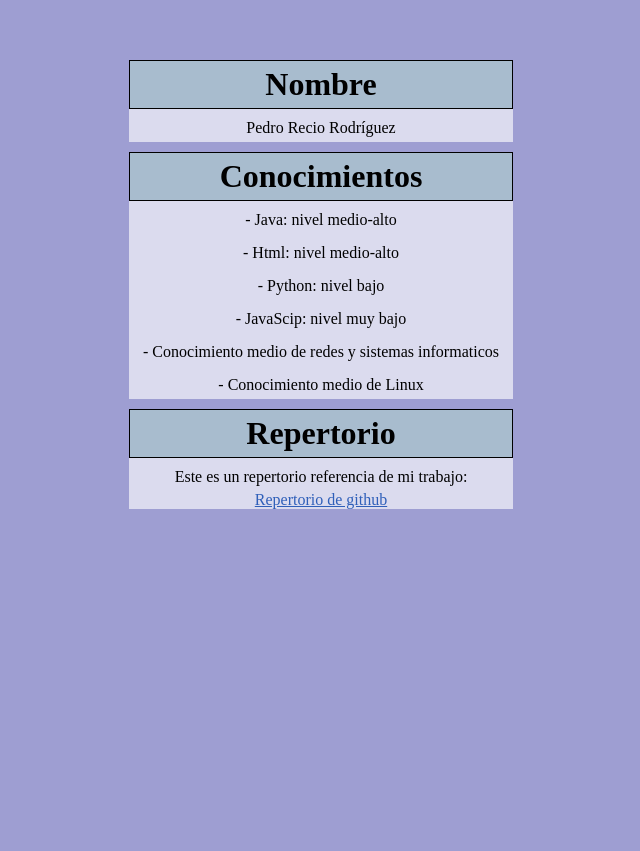
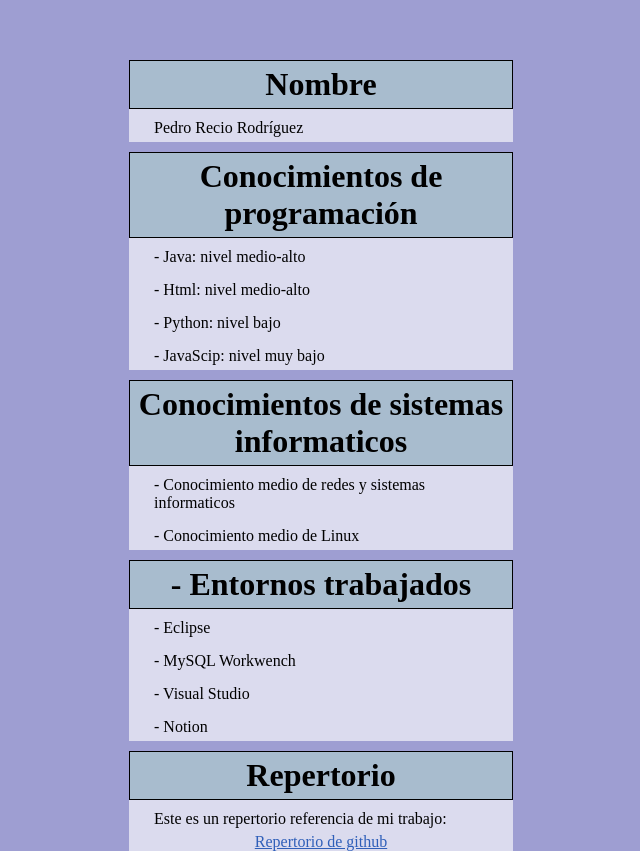
Before and after one commit to Raskatrinsqui/entornos-practica-git, a plain HTML site: page index.html in a window 1280 px wide. Shown: the part 220-1071 px from the top of the page, without its empty margins (319-959 px from the left). Before the commit the page ends 800 px from the top, so only its background shows below. Drawn offline with Linux system fonts and the light colour scheme.

Commit message:
Update trabajo

```diff
--- a/index.html
+++ b/index.html
@@ -39,6 +39,14 @@
             margin-top: 10px;
             background-color:rgba(255, 255, 255, 0.63);
         }
+        #Sistemas{
+            margin-top: 10px;
+            background-color:rgba(255, 255, 255, 0.63);
+        }
+        #entornos{
+            margin-top: 10px;
+            background-color:rgba(255, 255, 255, 0.63);
+        }
         h1 {
             padding: 5px;
             background-color: rgb(168, 188, 206);
@@ -46,6 +54,8 @@
         }
 
         p {
+            margin-left: 20px;
+            text-align: left;
             margin-top: 5px;
             padding: 5px;
         }
@@ -62,13 +72,24 @@
             <p> Pedro Recio Rodríguez</p>
         </div>
         <div id="Conocimiento">
-            <h1>Conocimientos</h1>
+            <h1>Conocimientos de programación</h1>
             <p>- Java: nivel medio-alto</p>
             <p>- Html: nivel medio-alto</p>
             <p>- Python: nivel bajo</p>
             <p>- JavaScip: nivel muy bajo</p>
+
+        </div>
+        <div id="Sistemas">
+            <h1>Conocimientos de sistemas informaticos</h1>
             <p>- Conocimiento medio de redes y sistemas informaticos</p>
             <p>- Conocimiento medio de Linux</p>
+        </div>
+        <div id="entornos">
+            <h1>- Entornos trabajados</h1>
+            <p>- Eclipse</p>
+            <p>- MySQL Workwench</p>
+            <p>- Visual Studio</p>
+            <p>- Notion</p>
         </div>
         <div id="github">
             <h1>Repertorio</h1>
```
Also changed, not shown: 1 other file.
